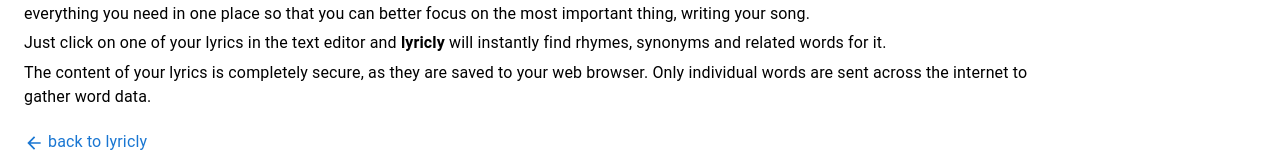
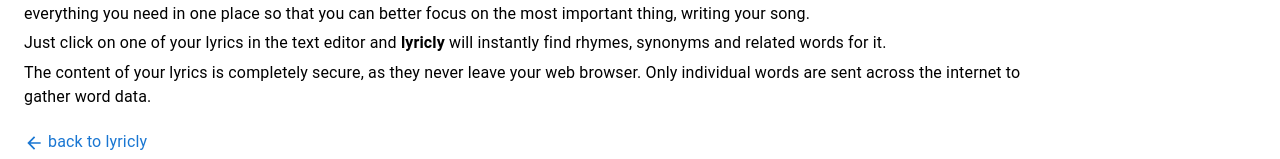
Before and after one commit to brett-generac/lyricly, a React app: page / in a window 1280 px wide. Both pictures are taken after a click on the button "about". Shown: the part 181-340 px from the top of the page. Built offline with nearby package versions, Linux system fonts and the light colour scheme.

Commit message:
copy change

```diff
--- a/package.json
+++ b/package.json
@@ -35,6 +35,7 @@
     "lodash": "^4.17.21",
     "react": "^18.2.0",
     "react-dom": "^18.2.0",
+    "react-router-dom": "^6.10.0",
     "slate": "^0.87.0",
     "slate-react": "^0.87.0"
   }
--- a/src/screens/About.tsx
+++ b/src/screens/About.tsx
@@ -52,7 +52,7 @@ export const About = () => {
             instantly find rhymes, synonyms and related words for it.
           </Typography>
           <Typography gutterBottom>
-            The content of your lyrics is completely secure, as they are saved to your web browser.
+            The content of your lyrics is completely secure, as they never leave your web browser.
             Only individual words are sent across the internet to gather word data.
           </Typography>
         </Box>
```
Also changed, not shown: 1 other file (tests, documents, lock files or other folders).
